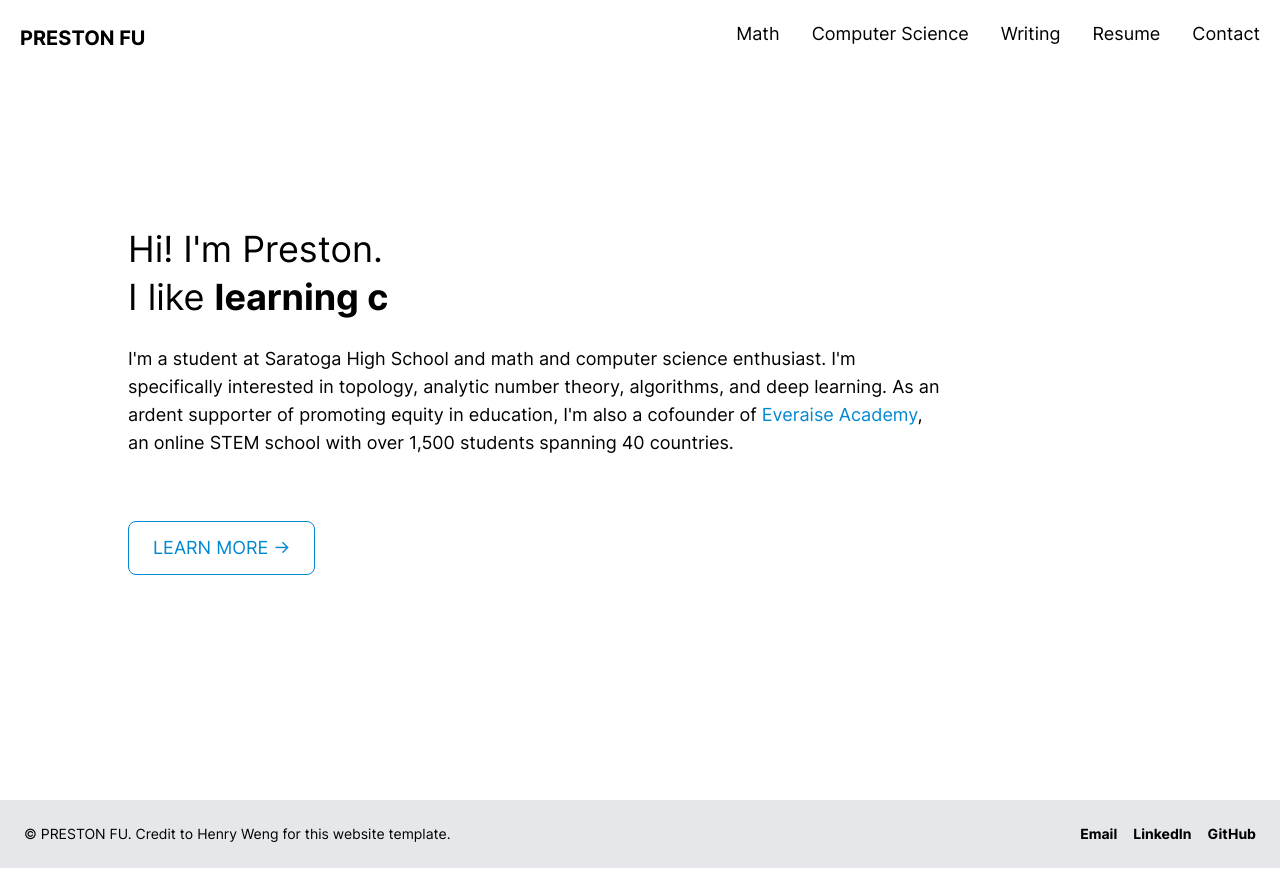
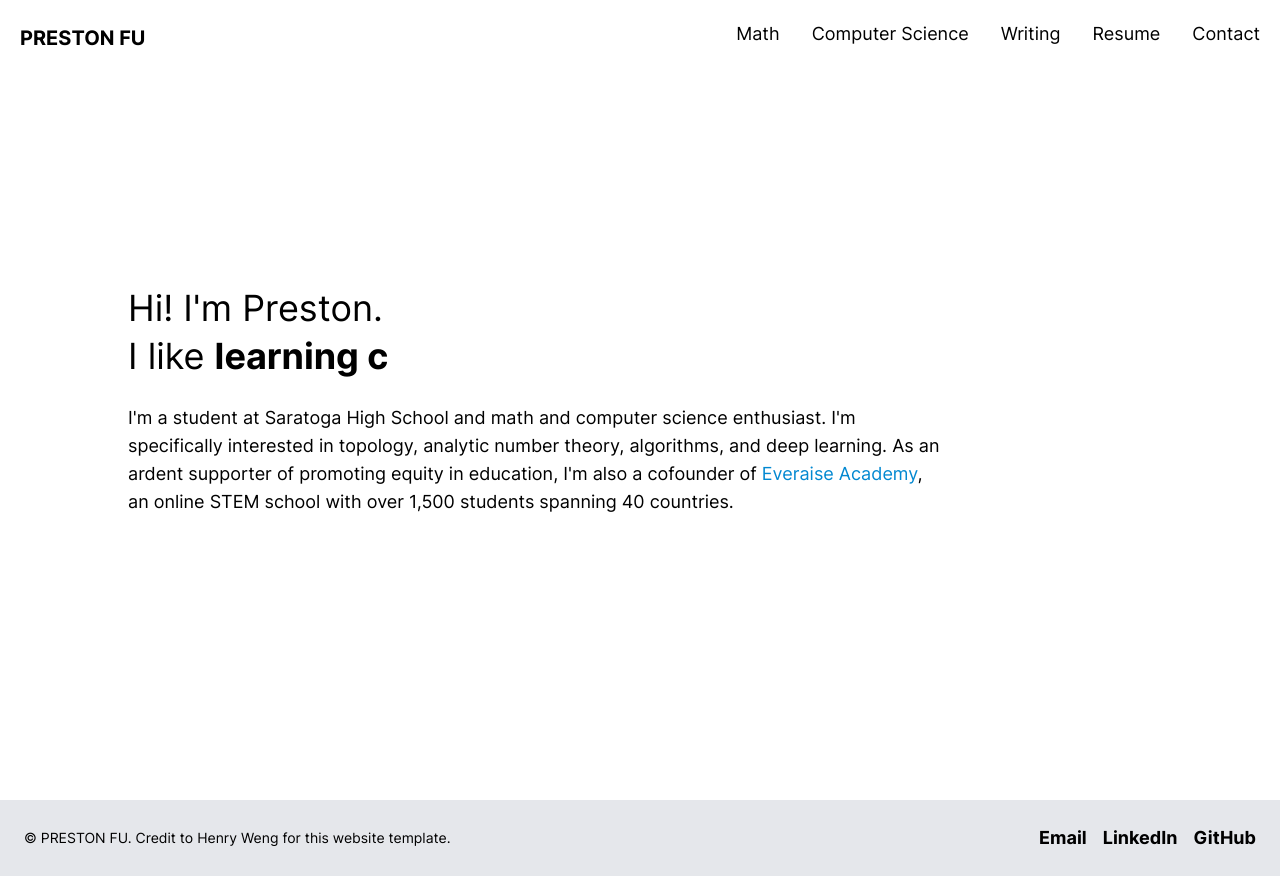
Before and after one commit to prestonfu/personal-site, a React (Create React App) app: page / in a window 1280 px wide. Built offline with nearby package versions, Linux system fonts and the light colour scheme.

Commit message:
Minor updates

```diff
--- a/src/App.js
+++ b/src/App.js
@@ -5,7 +5,6 @@ import Footer from "./sections/footer"
 import ProjectsCS from "./sections/projects/cs"
 import ProjectsMath from "./sections/projects/math"
 import ProjectsWriting from "./sections/projects/writing"
-import Resume from "./sections/resume";
 import { Helmet } from "react-helmet";
 
 import {
@@ -38,10 +37,6 @@ function App() {
             <div className="h-20 bg-white" />
             <ProjectsWriting />
           </Route>
-          <Route path="/resume">
-            <div className="h-20 bg-white" />
-            <Resume />
-          </Route>
           <Route path="/">
             <Hero />
           </Route>
--- a/src/index.css
+++ b/src/index.css
@@ -37,8 +37,8 @@ html {
   @apply transition duration-75 text-emerald hover:text-emerald-dark hover:bg-emerald-light
 }
 
-.footer-link{
-  @apply font-inter text-xs lg:text-sm transition duration-75 hover:text-emerald
+.contact-icon-link{
+  @apply font-inter text-base lg:text-base transition duration-75 hover:text-emerald
 }
 
 .hero-header{
@@ -65,6 +65,10 @@ html {
 .outline-button-sm{
   @apply text-xs transition duration-300 ease-in-out hover:bg-emerald hover:border-transparent hover:shadow-blue
   hover:text-white py-1.5 px-3 border border-transparent bg-emerald-light  rounded-lg font-inter
+}
+
+.contact-indicator{
+  @apply text-xs py-1.5 px-3 border border-transparent bg-gray-700 text-gray-200 rounded-lg font-inter
 }
 
 .hover-border{
--- a/src/sections/hero.js
+++ b/src/sections/hero.js
@@ -52,7 +52,7 @@ const Hero = () => {
                     an online STEM school with over 1,500 students spanning 40 countries.
                   </p>
                 </div>
-                <div className="h-10" />
+                {/* <div className="h-10" /> */}
                   {/* <a href="/projects/math">
                     <button className="outline-button mt-6 mr-8">
                       Math →
@@ -68,11 +68,11 @@ const Hero = () => {
                       Writing →
                     </button>
                   </a> */}
-                  <a href="/resume">
+                  {/* <a href="/resume">
                     <button className="outline-button mt-6">
                       LEARN MORE →
                     </button>
-                  </a>
+                  </a> */}
               </div>
             </div>
           </div>
```
